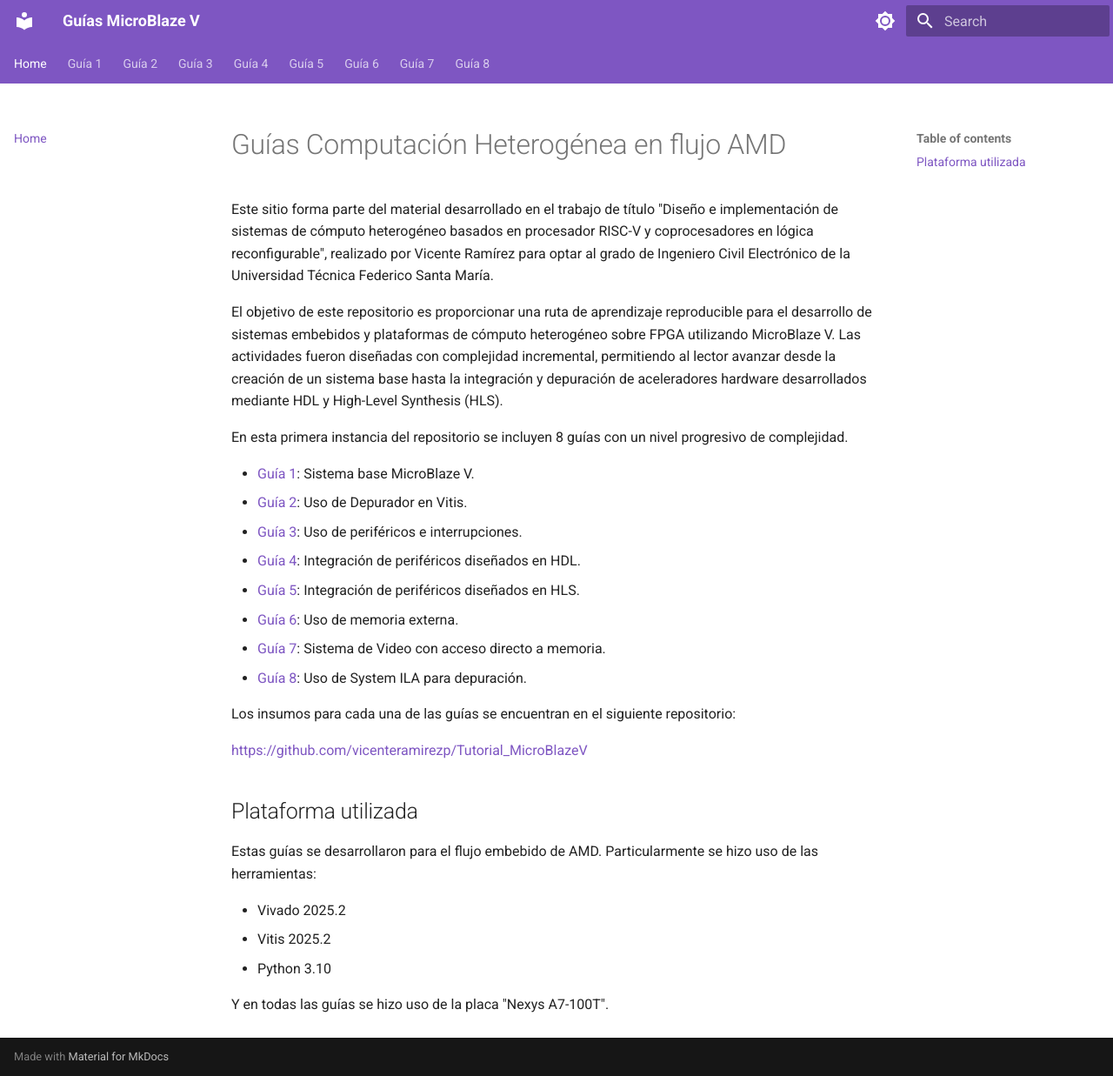
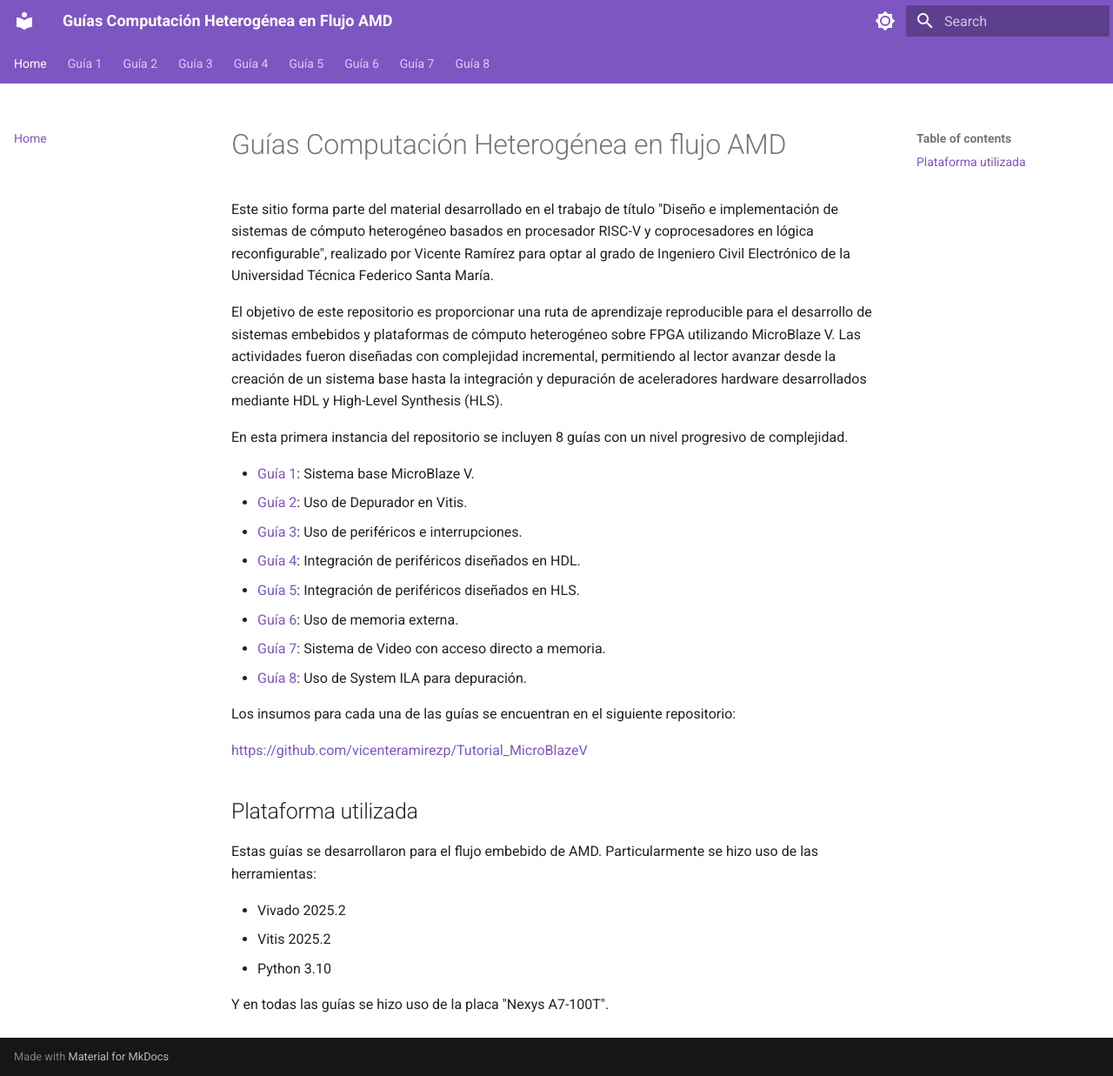
Before and after one commit to vicenteramirezp/MicroblazeV_Examples_Doc, an MkDocs documentation site: the page built from docs/index.md, in a window 1280 px wide and 1237 px high. Shown: the whole window at 87% size. Built offline with MkDocs 1.6.1 and Material for MkDocs 9.7.7, drawn with Linux system fonts in a browser that asks for light colours.

Commit message:
changed sites name

```diff
--- a/mkdocs.yml
+++ b/mkdocs.yml
@@ -1,4 +1,4 @@
-site_name:  Guías MicroBlaze V
+site_name:  Guías Computación Heterogénea en Flujo AMD
 
 theme:
   name: material
```
Also changed, not shown: site/Ejemplo_1_Sistema_base/Ejemplo_1/index.html, site/Ejemplo_1_Sistema_base/img/Diagrama_hetero.png (added), site/Ejemplo_1_Sistema_base/img/Estructura_MBV.png, site/Ejemplo_3_Interrupts/Ejemplo_3/index.html, site/Ejemplo_3_Interrupts/img/MMIO.png (added), site/Ejemplo_3_Interrupts/img/interrupt_diagram.png, site/Ejemplo_4_Verilog/Ejemplo_4/index.html, site/Ejemplo_4_Verilog/img/Cliente_maestro.png, site/Ejemplo_6_DDR/Ejemplo_6/index.html, site/Ejemplo_6_DDR/img/Punto_fijo.png (added), site/Ejemplo_7_VGA/Ejemplo_7/index.html, site/Ejemplo_8_System_ILA/Ejemplo_8/index.html, site/index.html, site/search/search_index.json, 3 other files.
